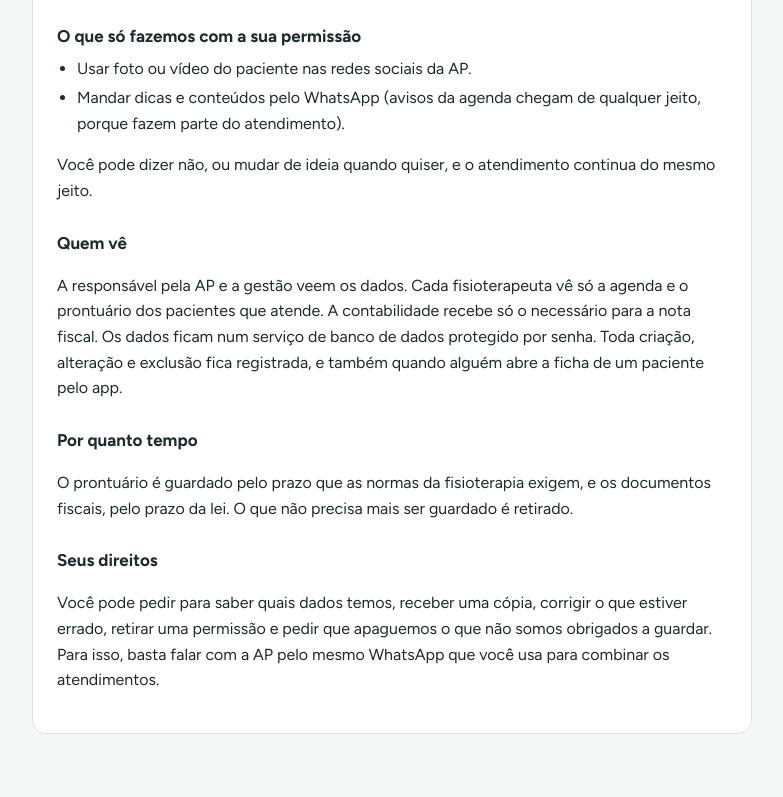
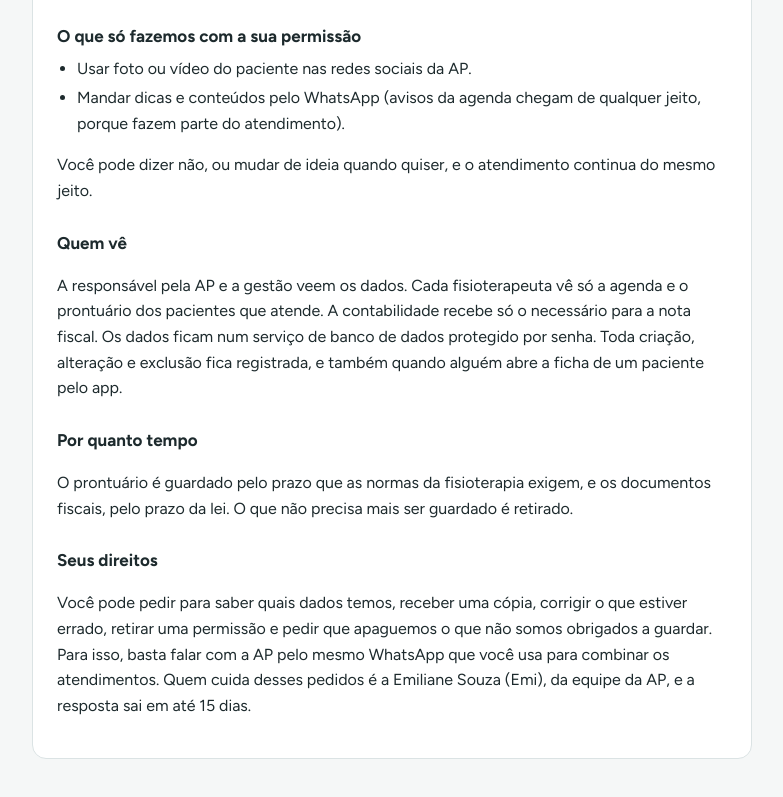
Before and after one commit to emicsouza-create/ap-gestao, a plain HTML site: page privacidade.html in a window 1280 px wide. Shown: the part 589-1386 px from the top of the page, without its empty margins (248-1031 px from the left). Drawn offline with Linux system fonts and the light colour scheme.

Commit message:
Aviso de privacidade: Emi atende os pedidos de privacidade
Co-Authored-By: Claude Opus 5.5 <noreply@anthropic.com>
Claude-Session: https://claude.ai/code/session_01WxN6KbC7qTa4aJSMyvULjN

```diff
--- a/privacidade.html
+++ b/privacidade.html
@@ -52,7 +52,7 @@ li{margin:4px 0}
     <p>O prontuário é guardado pelo prazo que as normas da fisioterapia exigem, e os documentos fiscais, pelo prazo da lei. O que não precisa mais ser guardado é retirado.</p>
 
     <h2>Seus direitos</h2>
-    <p>Você pode pedir para saber quais dados temos, receber uma cópia, corrigir o que estiver errado, retirar uma permissão e pedir que apaguemos o que não somos obrigados a guardar. Para isso, basta falar com a AP pelo mesmo WhatsApp que você usa para combinar os atendimentos.</p>
+    <p>Você pode pedir para saber quais dados temos, receber uma cópia, corrigir o que estiver errado, retirar uma permissão e pedir que apaguemos o que não somos obrigados a guardar. Para isso, basta falar com a AP pelo mesmo WhatsApp que você usa para combinar os atendimentos. Quem cuida desses pedidos é a Emiliane Souza (Emi), da equipe da AP, e a resposta sai em até 15 dias.</p>
   </div>
 </main>
 </body>
```
